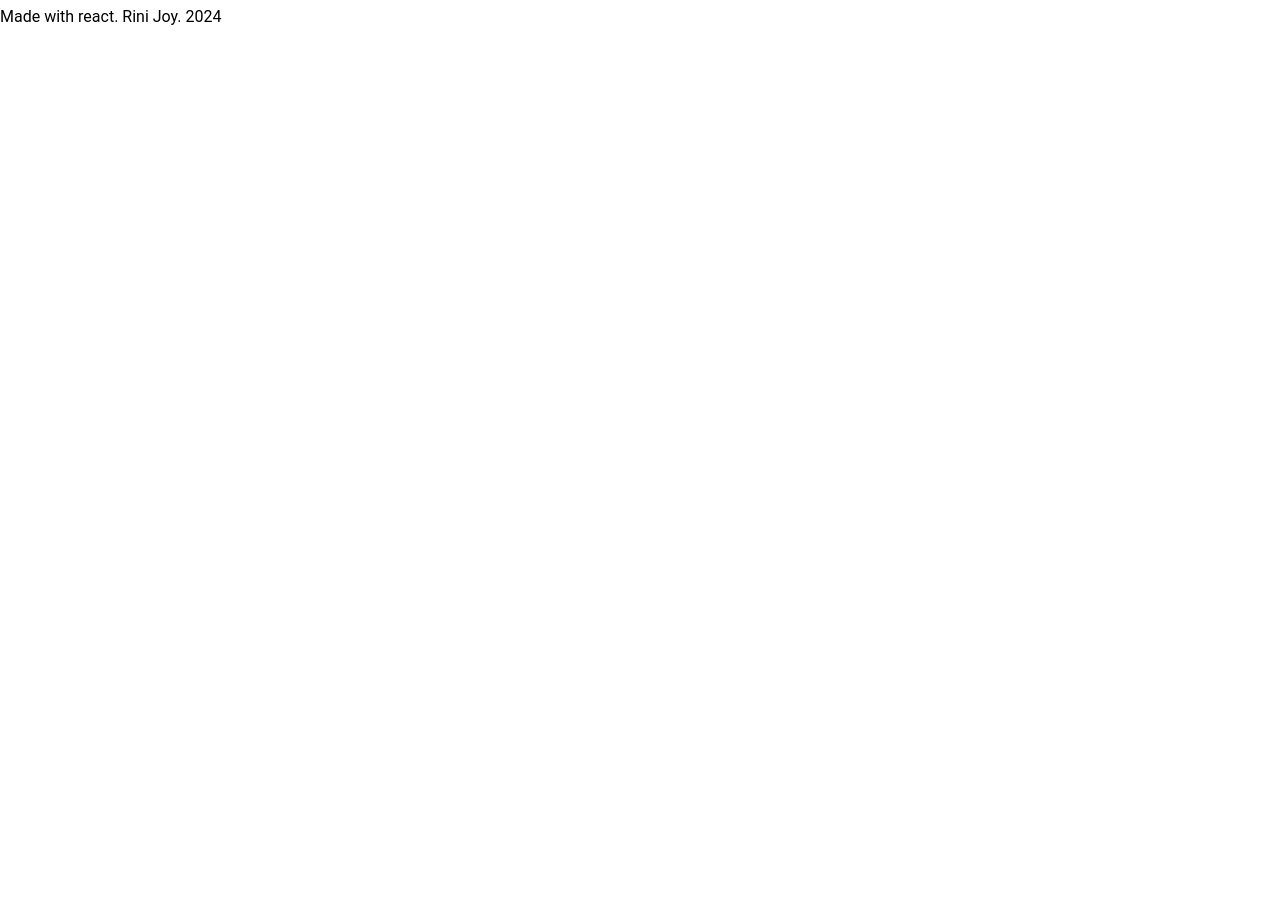
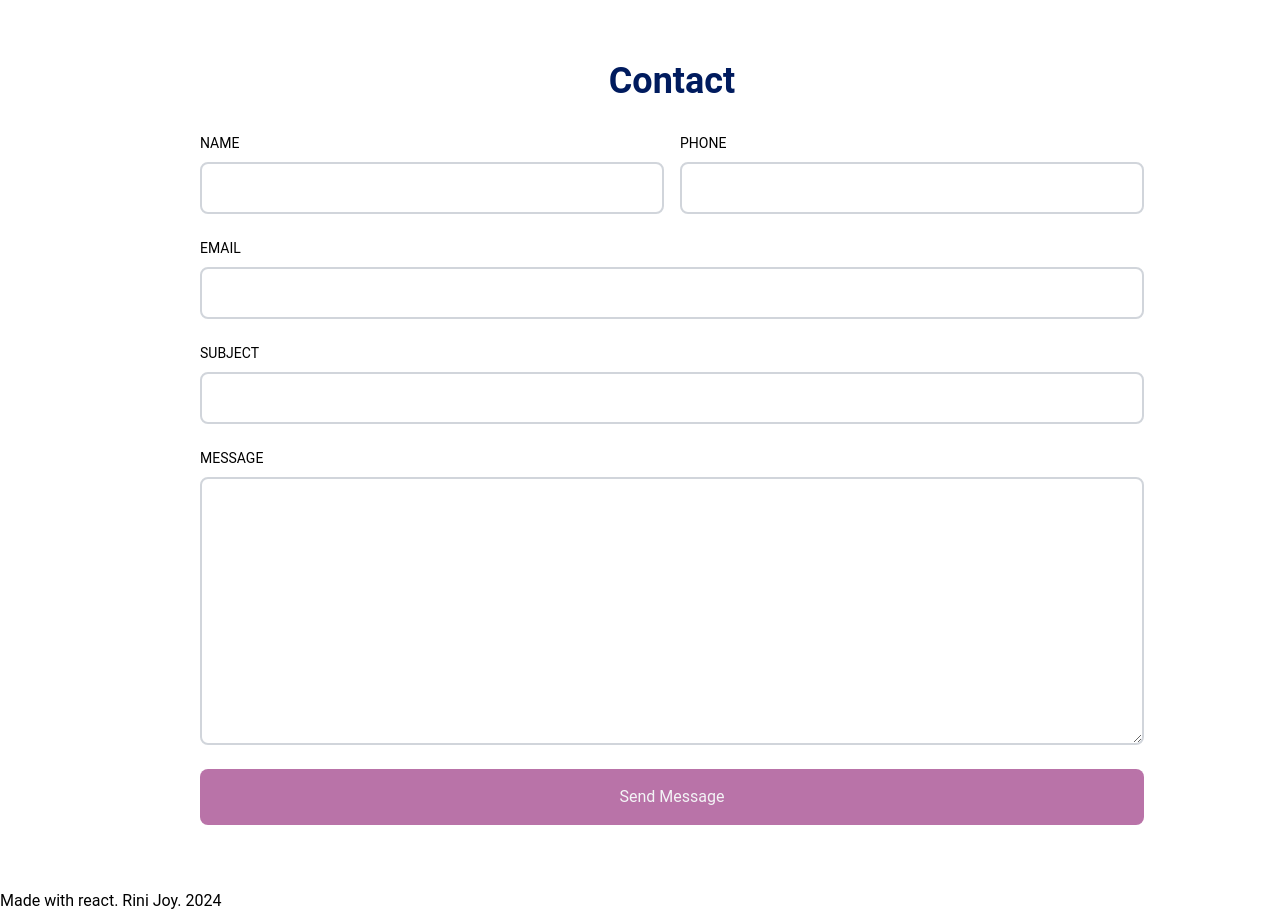
Before and after one commit to RiniJ7/rini-portfolio-v3, a React (Create React App) app: page / in a window 1280 px wide. Shown: the part 2906-3819 px from the top of the page. Before the commit the page ends 2935 px from the top, so only its background shows below. Built offline with nearby package versions, Linux system fonts and the light colour scheme.

Commit message:
contact form created , getform.io linked

```diff
--- a/src/components/ContactUs.jsx
+++ b/src/components/ContactUs.jsx
@@ -2,7 +2,62 @@ import React from 'react'
 
 const ContactUs = () => {
   return (
-    <div>ContactUs</div>
+    <div id="contact" className="max-w-[1040px] m-auto md:pl-20 p-4 py-16">
+    <h1 className="py-4 text-4xl font-bold text-center text-[#001b5e]">
+      Contact
+    </h1>
+    <form
+      action="https://getform.io/f/pagxyywb"
+      method="POST"
+      encType="multipart/for-data"
+    >
+      <div className="grid md:grid-cols-2 gap-4 w-full py-2">
+        <div className="flex flex-col">
+          <label className="uppercase text-sm py-2">Name</label>
+          <input
+            className="border-2 rounded-lg p-3 flex border-gray-300"
+            type="text"
+            name="name"
+          />
+        </div>
+        <div className="flex flex-col">
+          <label className="uppercase text-sm py-2">Phone</label>
+          <input
+            className="border-2 rounded-lg p-3 flex border-gray-300"
+            type="text"
+            name="phone"
+          />
+        </div>
+      </div>
+      <div className="flex flex-col py-2">
+        <label className="uppercase text-sm py-2">Email</label>
+        <input
+          className="border-2 rounded-lg p-3 flex border-gray-300"
+          type="text"
+          name="email"
+        />
+      </div>
+      <div className="flex flex-col py-2">
+        <label className="uppercase text-sm py-2">Subject</label>
+        <input
+          className="border-2 rounded-lg p-3 flex border-gray-300"
+          type="text"
+          name="subject"
+        />
+      </div>
+      <div className="flex flex-col py-2">
+        <label className="uppercase text-sm py-2">Message</label>
+        <textarea
+          className="border-2 rounded-lg p-3 flex border-gray-300"
+          rows="10"
+          name="message"
+        ></textarea>
+      </div>
+      <button className="bg-[#98307eac] text-gray-100 mt-4 w-full p-4 rounded-lg cursor-pointer hover:bg-slate-400">
+        Send Message
+      </button>
+    </form>
+  </div>
   )
 }
 
```
